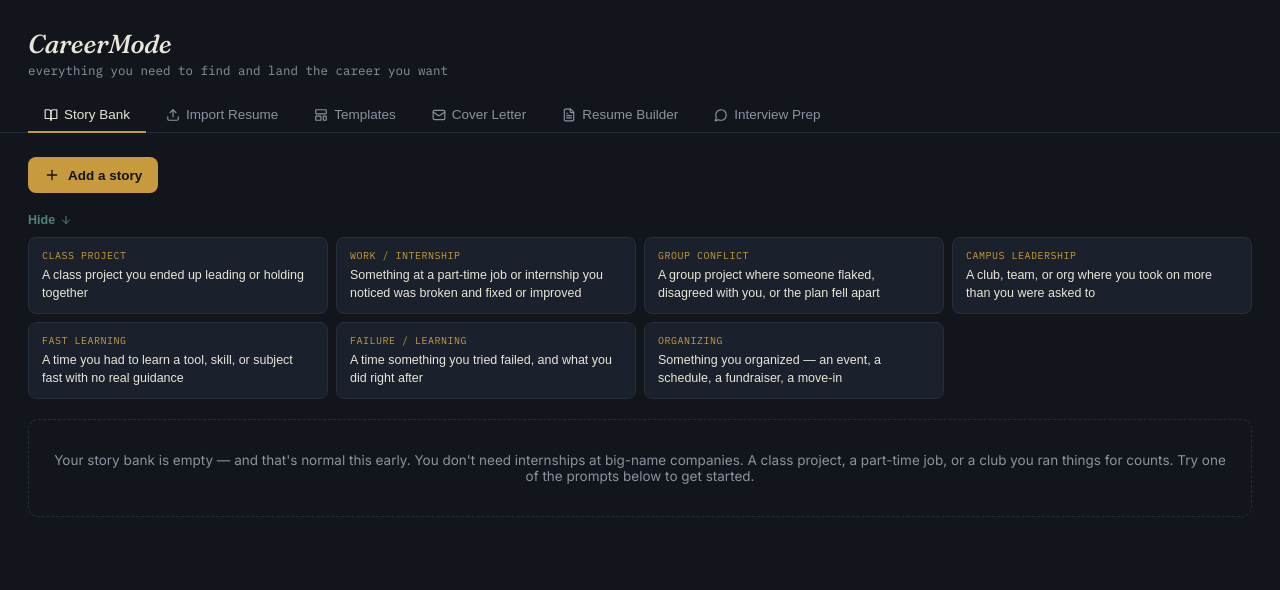
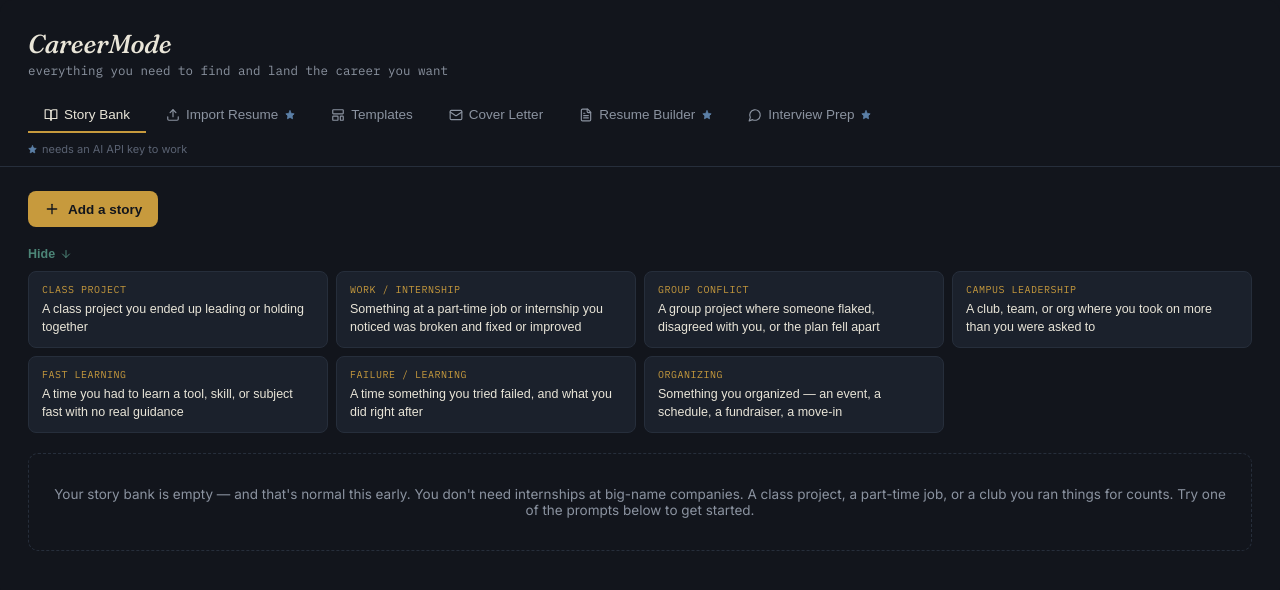
Before and after one commit to ryangallor31rg/careermode, a React (Vite) app: page / in a window 1280 px wide. Shown: the top 590 px of the page. Built offline with nearby package versions, Linux system fonts and the light colour scheme.

Commit message:
Mark AI-dependent tabs with a blue star badge

```diff
--- a/src/App.jsx
+++ b/src/App.jsx
@@ -2,7 +2,7 @@ import { useState, useEffect, useRef } from 'react';
 import {
   Plus, X, Sparkles, Tag as TagIcon, AlertTriangle, Check, Copy,
   Loader2, BookOpen, Trash2, ArrowRight, FileText, Pencil, Upload,
-  LayoutTemplate, Download, ChevronDown, MessageCircle, Lightbulb, Mail
+  LayoutTemplate, Download, ChevronDown, MessageCircle, Lightbulb, Mail, Star
 } from 'lucide-react';
 
 const COMPETENCIES = [
@@ -217,7 +217,7 @@ function Header({ tab, setTab, storyCount }) {
         <TabButton active={tab === 'bank'} onClick={() => setTab('bank')} icon={<BookOpen size={14} />}>
           Story Bank {storyCount > 0 && <span style={{ opacity: 0.6 }}>({storyCount})</span>}
         </TabButton>
-        <TabButton active={tab === 'import'} onClick={() => setTab('import')} icon={<Upload size={14} />}>
+        <TabButton active={tab === 'import'} onClick={() => setTab('import')} icon={<Upload size={14} />} aiPowered>
           Import Resume
         </TabButton>
         <TabButton active={tab === 'templates'} onClick={() => setTab('templates')} icon={<LayoutTemplate size={14} />}>
@@ -226,21 +226,28 @@ function Header({ tab, setTab, storyCount }) {
         <TabButton active={tab === 'cover-letter'} onClick={() => setTab('cover-letter')} icon={<Mail size={14} />}>
           Cover Letter
         </TabButton>
-        <TabButton active={tab === 'builder'} onClick={() => setTab('builder')} icon={<FileText size={14} />}>
+        <TabButton active={tab === 'builder'} onClick={() => setTab('builder')} icon={<FileText size={14} />} aiPowered>
           Resume Builder
         </TabButton>
-        <TabButton active={tab === 'interview'} onClick={() => setTab('interview')} icon={<MessageCircle size={14} />}>
+        <TabButton active={tab === 'interview'} onClick={() => setTab('interview')} icon={<MessageCircle size={14} />} aiPowered>
           Interview Prep
         </TabButton>
       </div>
-    </div>
-  );
-}
-
-function TabButton({ active, onClick, children, icon }) {
+      <div style={{
+        display: 'flex', alignItems: 'center', gap: '5px', fontSize: '11px',
+        color: '#5A6272', marginTop: '10px', paddingBottom: '10px',
+      }}>
+        <Star size={9} fill="#5B7FA6" color="#5B7FA6" /> needs an AI API key to work
+      </div>
+    </div>
+  );
+}
+
+function TabButton({ active, onClick, children, icon, aiPowered }) {
   return (
     <button
       onClick={onClick}
+      title={aiPowered ? 'Needs an AI API key to work' : undefined}
       style={{
         display: 'flex', alignItems: 'center', gap: '6px',
         padding: '9px 16px',
@@ -255,6 +262,7 @@ function TabButton({ active, onClick, children, icon }) {
       }}
     >
       {icon}{children}
+      {aiPowered && <Star size={10} fill="#5B7FA6" color="#5B7FA6" style={{ marginLeft: '1px' }} />}
     </button>
   );
 }
```
